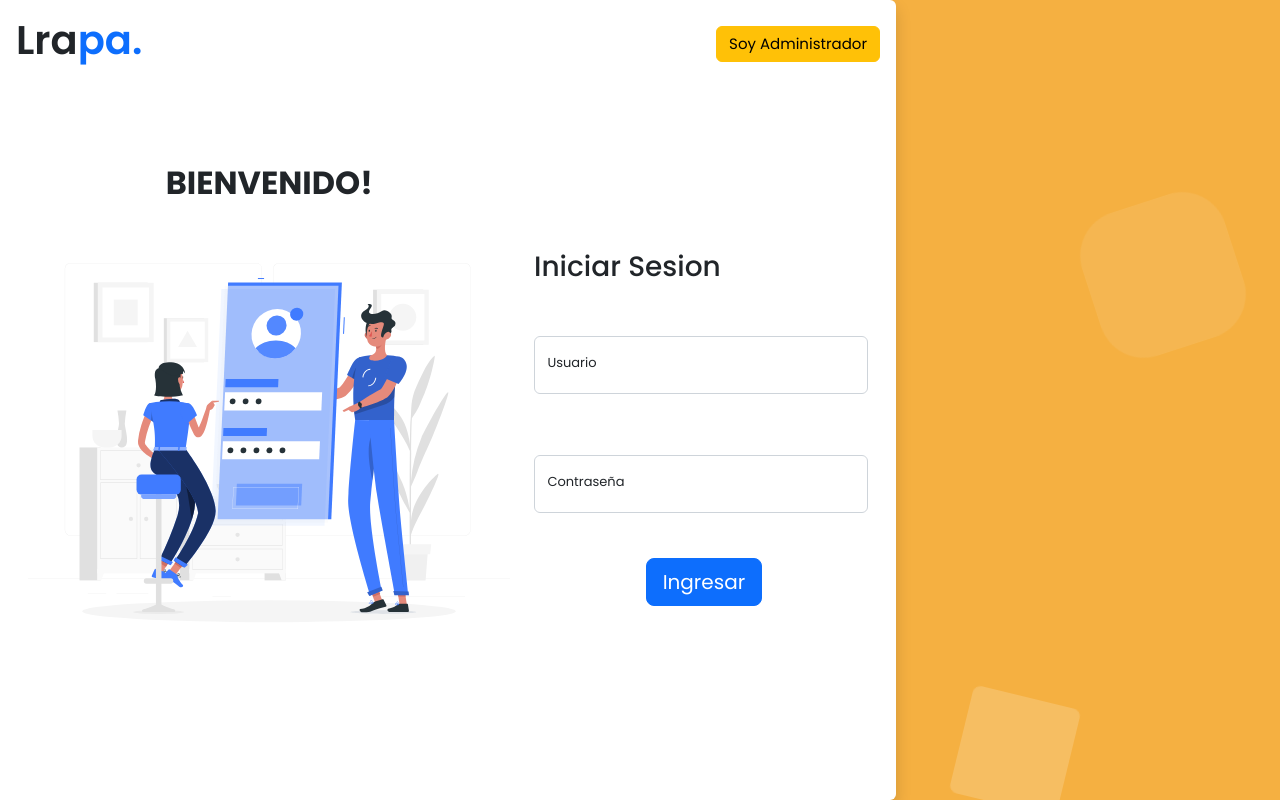
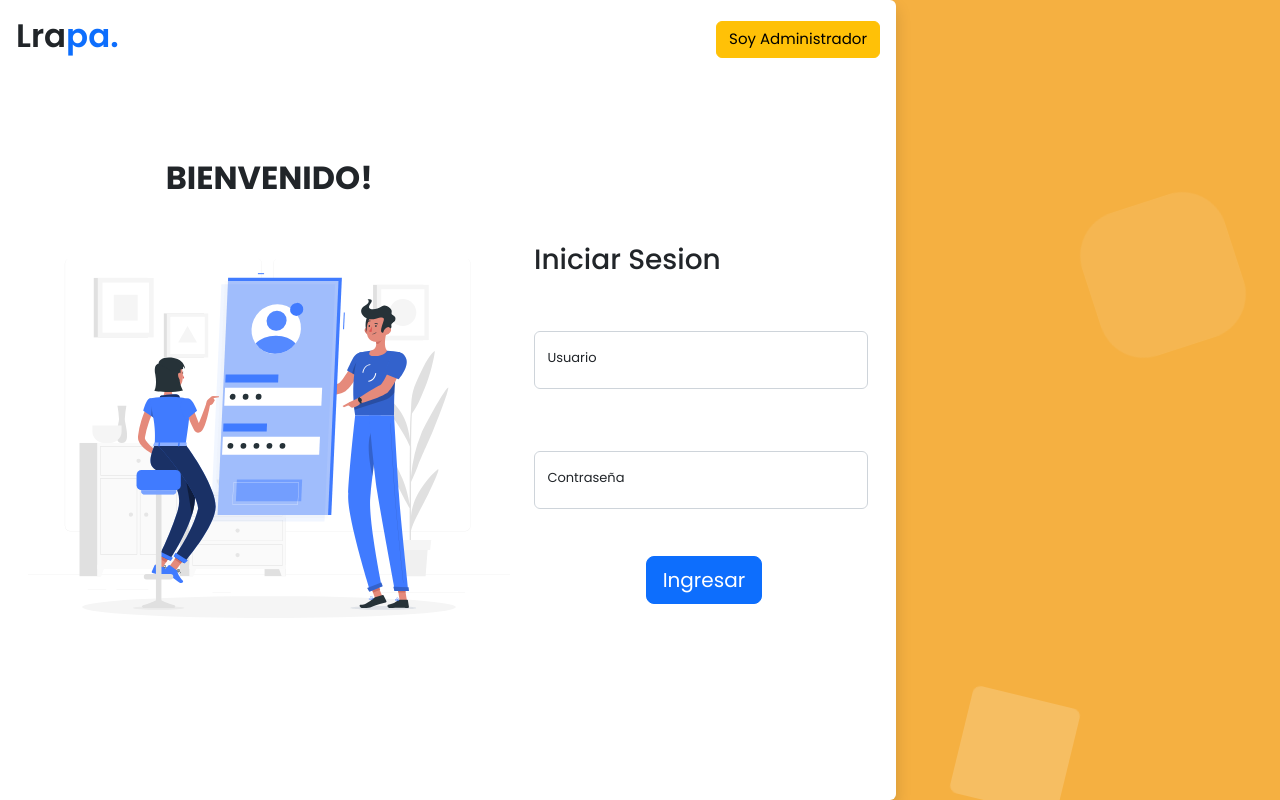
Before and after one commit to Lrapa99/Proyect-auth-calidadmedica, a PHP site: page / in a window 1280 px wide. Run offline with PHP 8.4, Linux system fonts and the light colour scheme.

Commit message:
new version

```diff
--- a/index.php
+++ b/index.php
@@ -44,7 +44,7 @@
       </div>
       <div class="container-fluid content__form">
         <form action="validar.php" method="post" id="form__login">
-        <div class="alert alert-danger" role="alert">
+        <div class="alert alert-danger  animate__animated animate__shakeY" role="alert">
         Error de Autenticacion!
         </div>
           <h3 class="animate__animated animate__backInLeft">Iniciar Sesion</h3>
--- a/sass/crud.css
+++ b/sass/crud.css
@@ -217,6 +217,9 @@
   justify-content: space-between;
   align-items: center;
 }
+.logo h1 {
+  font-size: 2.5em;
+}
 .logo #img__login {
   width: 100%;
 }
--- a/sass/crud.scss
+++ b/sass/crud.scss
@@ -81,6 +81,9 @@
   display: flex;
   justify-content: space-between;
   align-items: center;
+  h1{
+    font-size: 2.5em;
+  }
   #img__login {
     width: 100%;
   }
--- a/soyAdmin.php
+++ b/soyAdmin.php
@@ -43,7 +43,7 @@
       </div>
       <div class="container-fluid content__form">
         <form action="validarAdmin.php" method="post" id="form__login">
-        <div class="alert alert-danger" role="alert">
+        <div class="alert alert-danger animate__animated animate__shakeY" role="alert">
         Error de Autenticacion!
         </div>
           <h3 class="animate__animated animate__backInLeft">Iniciar Sesion</h3>
```
Also changed, not shown: 1 other file.
